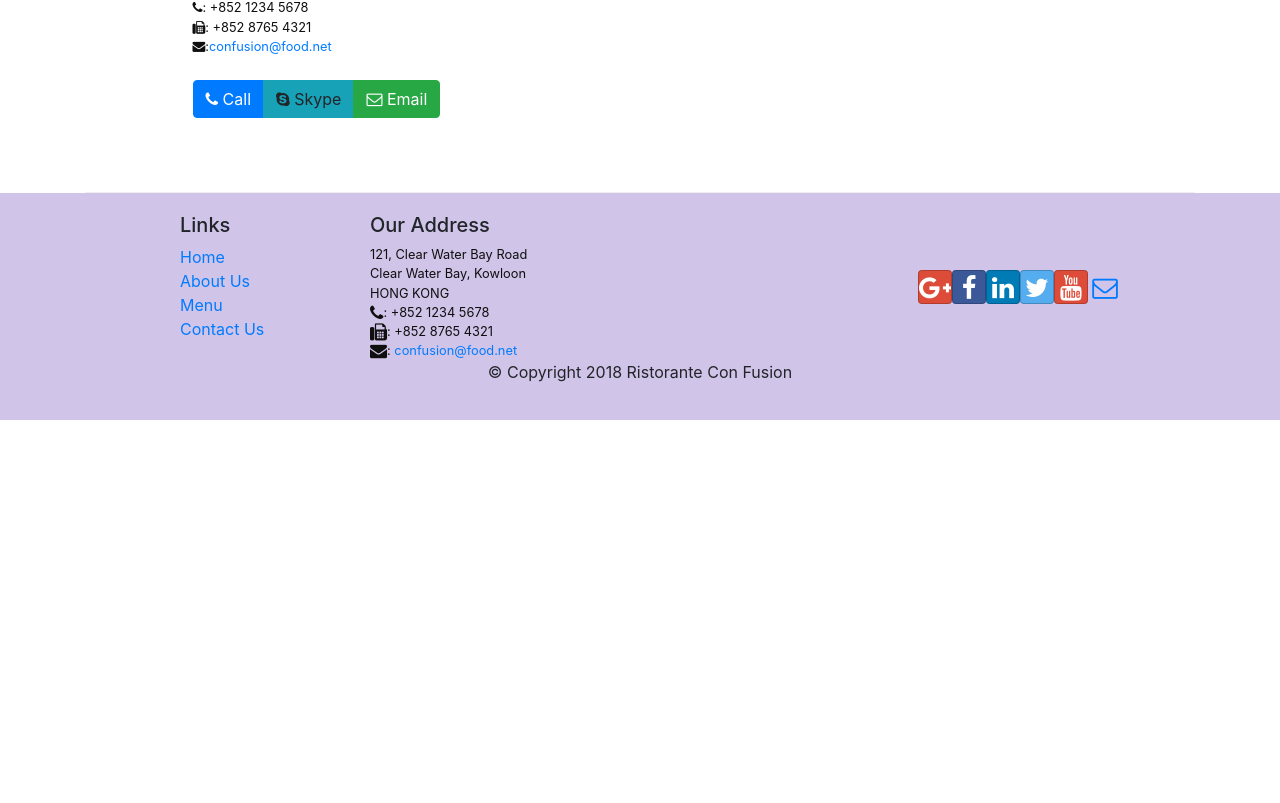
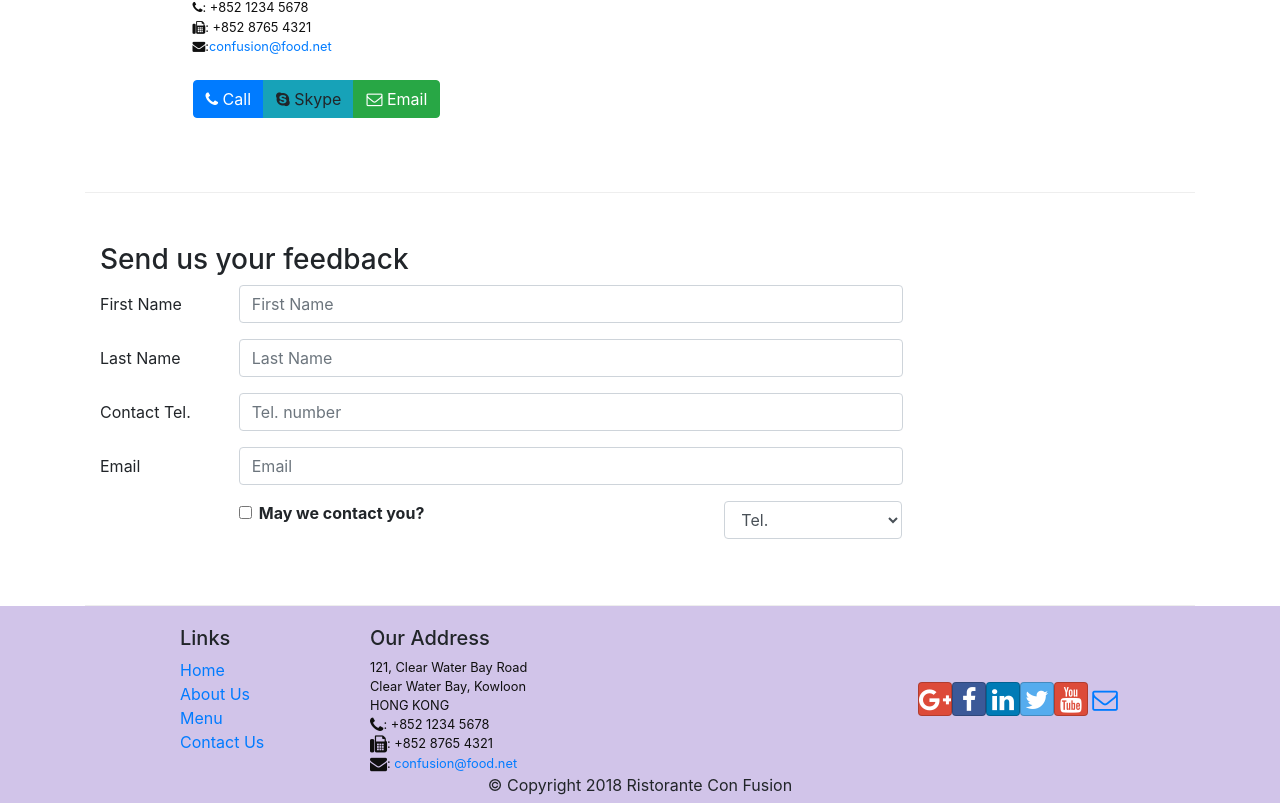
Before and after one commit to Alex-Beep-Cao/CouresraReact, a React (Create React App) app in the folder c-app/: page /contactus in a window 1280 px wide. Shown: the part 679-1482 px from the top of the page. Before the commit the page ends 1099 px from the top, so only its background shows below. Built offline with nearby package versions, Linux system fonts and the light colour scheme.

Commit message:
Week3 part1

```diff
--- a/c-app/src/components/AboutComponent.js
+++ b/c-app/src/components/AboutComponent.js
@@ -24,10 +24,17 @@
   );
 };
 
-const About = ({ leaders }) => {
+const About = (props) => {
   // leaders.reduce((res, item, index) => {}, []);
   // const x = leaders.map((leader) => <li>{leader}</li>);
   // const Comp = ({ leaders }) => leaders.map((leader) => <li>{leader}</li>);
+  const leaders = props.leaders.map((leader) => {
+    return (
+      <div className="col-12 mt-5">
+        <RenderLeader leader={leader} />
+      </div>
+    );
+  });
   return (
     <div className="container">
       {/* {l(leaders)(2)}
@@ -108,7 +115,7 @@
         </div>
         <div className="col-12">
           <Media list>
-            {leaders.map((leader) => (
+            {/* {leaders.map((leader) => (
               <div key={leader.id} className="col-12 mt-5">
                 <Media tag="li">
                   <Media objec scr={leader.img} alt={leader.name} />
@@ -119,8 +126,8 @@
                   <p>{leader.description}</p>
                 </Media>
               </div>
-            ))}
-            {/* {leaders} */}
+            ))} */}
+            {leaders}
           </Media>
         </div>
       </div>
--- a/c-app/src/components/ContactComponent.js
+++ b/c-app/src/components/ContactComponent.js
@@ -1,8 +1,25 @@
-import React from "react";
-import { Breadcrumb, BreadcrumbItem } from "reactstrap";
+import React, { useState } from "react";
+import {
+  Breadcrumb,
+  BreadcrumbItem,
+  Button,
+  Form,
+  FormGroup,
+  Label,
+  Input,
+  Col,
+} from "reactstrap";
 import { Link } from "react-router-dom";
 
-function Contact(props) {
+const Contact = (props) => {
+  const [firstName, SetfirstName] = useState();
+  const [lastName, SetlastName] = useState();
+  const [tellNum, SettellNum] = useState();
+  const [email, Setemail] = useState();
+  const [agree, Setagree] = useState(false);
+  const [message, setmessage] = useState();
+  const [contactType, setcontactType] = useState("Tel.");
+
   return (
     <div className="container">
       <div className="row">
@@ -63,8 +80,89 @@
           </div>
         </div>
       </div>
+      <div className="row row-content">
+        <div className="col-12">
+          <h3>Send us your feedback</h3>
+        </div>
+        <div className="col-12 col-md-9">
+          <Form>
+            <FormGroup row>
+              <Label htmlFor="firstname" md={2}>
+                First Name
+              </Label>
+              <Col md={10}>
+                <Input
+                  type="text"
+                  id="firstname"
+                  name="firstname"
+                  placeholder="First Name"
+                  value={firstName}
+                />
+              </Col>
+            </FormGroup>
+            <FormGroup row>
+              <Label htmlFor="lastname" md={2}>
+                Last Name
+              </Label>
+              <Col md={10}>
+                <Input
+                  type="text"
+                  id="lastname"
+                  name="lastname"
+                  placeholder="Last Name"
+                  value={lastName}
+                />
+              </Col>
+            </FormGroup>
+            <FormGroup row>
+              <Label htmlFor="telnum" md={2}>
+                Contact Tel.
+              </Label>
+              <Col md={10}>
+                <Input
+                  type="tel"
+                  id="telnum"
+                  name="telnum"
+                  placeholder="Tel. number"
+                  value={tellNum}
+                />
+              </Col>
+            </FormGroup>
+            <FormGroup row>
+              <Label htmlFor="email" md={2}>
+                Email
+              </Label>
+              <Col md={10}>
+                <Input
+                  type="email"
+                  id="email"
+                  name="email"
+                  placeholder="Email"
+                  value={email}
+                />
+              </Col>
+            </FormGroup>
+            <FormGroup row>
+              <Col md={{ size: 6, offset: 2 }}>
+                <FormGroup check>
+                  <Label check>
+                    <Input type="checkbox" name="agree" checked={agree} />
+                    <strong>May we contact you?</strong>
+                  </Label>
+                </FormGroup>
+              </Col>
+              <Col md={{ size: 3, offset: 1 }}>
+                <Input type="select" name="contactType" value={contactType}>
+                  <option>Tel.</option>
+                  <option>Email</option>
+                </Input>
+              </Col>
+            </FormGroup>
+          </Form>
+        </div>
+      </div>
     </div>
   );
-}
+};
 
 export default Contact;
```
